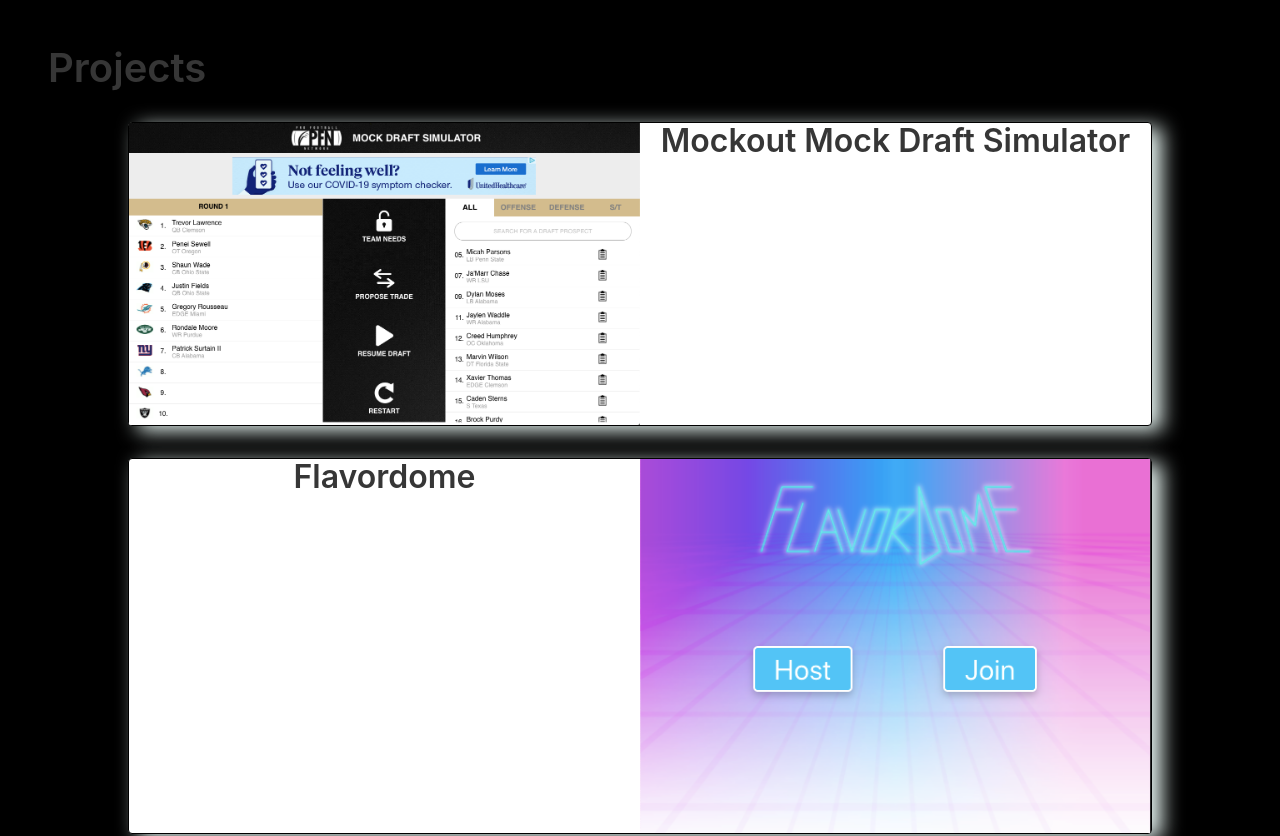
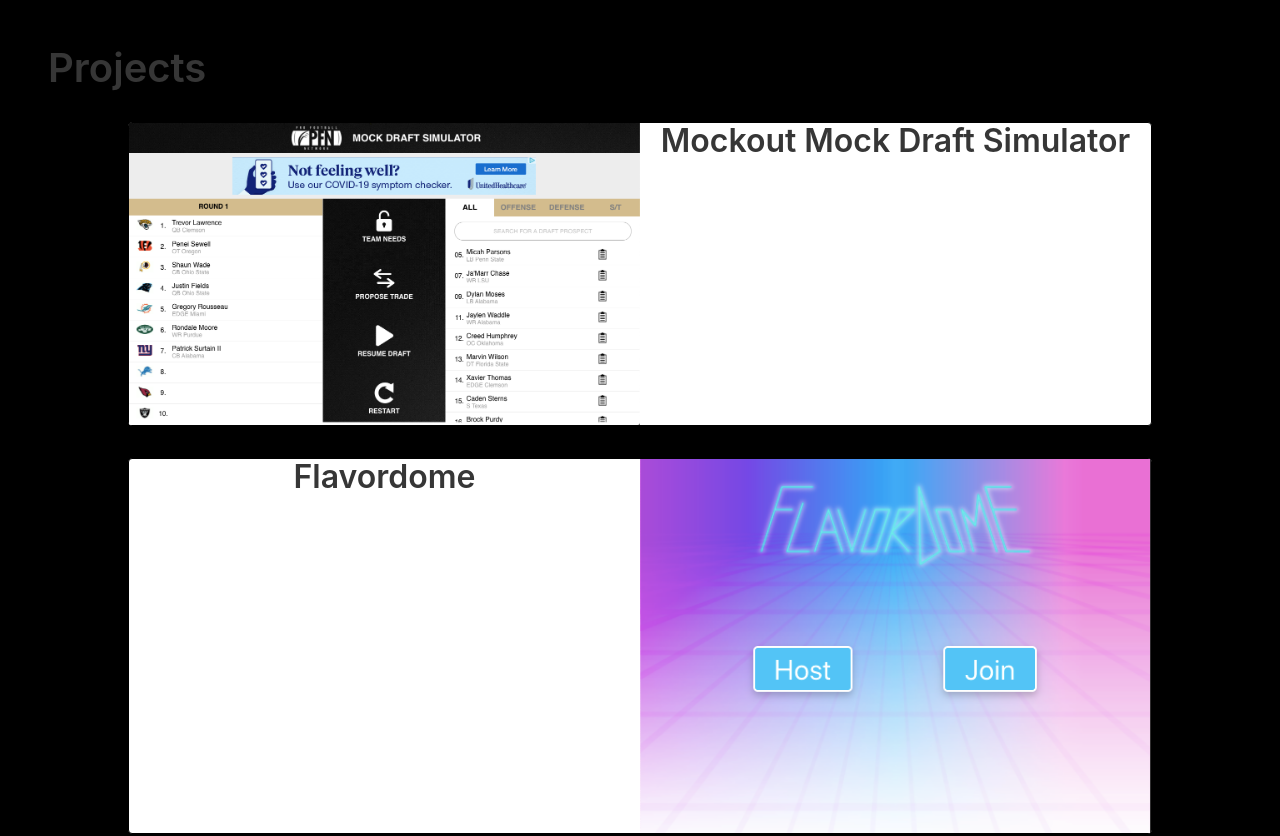
Before and after one commit to Ry-Dowd/portfolio-react, a Gatsby site in the folder ryan-portfolio/: page / in a window 1280 px wide. Shown: the part 1360-2196 px from the top of the page. Built offline with nearby package versions, Linux system fonts and the light colour scheme; Gatsby itself is replaced by a stand-in of ours.

Commit message:
removed shadows for development

```diff
--- a/ryan-portfolio/src/components/projects.js
+++ b/ryan-portfolio/src/components/projects.js
@@ -10,7 +10,6 @@
   background:#fff;
   border:1px solid black;
   border-radius:4px;
-  box-shadow: 10px 5px 20px;
 `
 const Title = styled.div`
   text-align: center;
```
